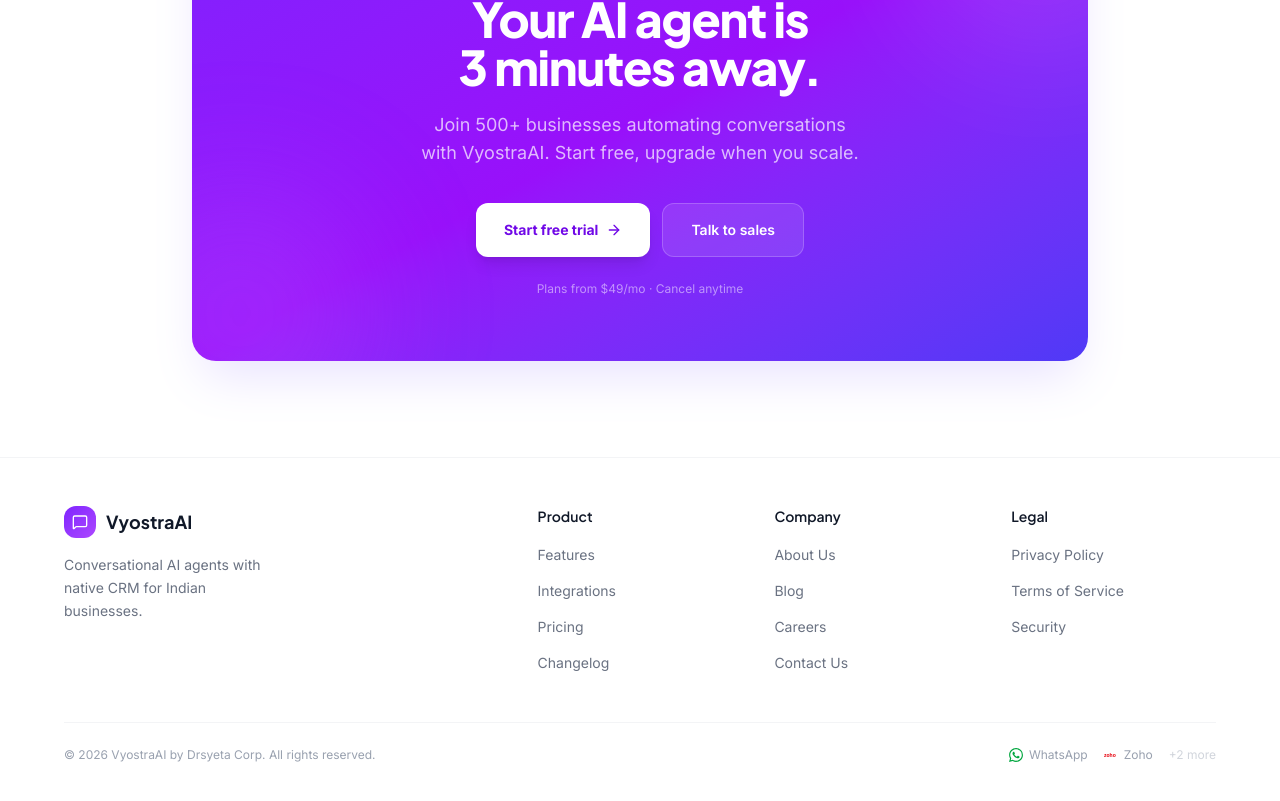
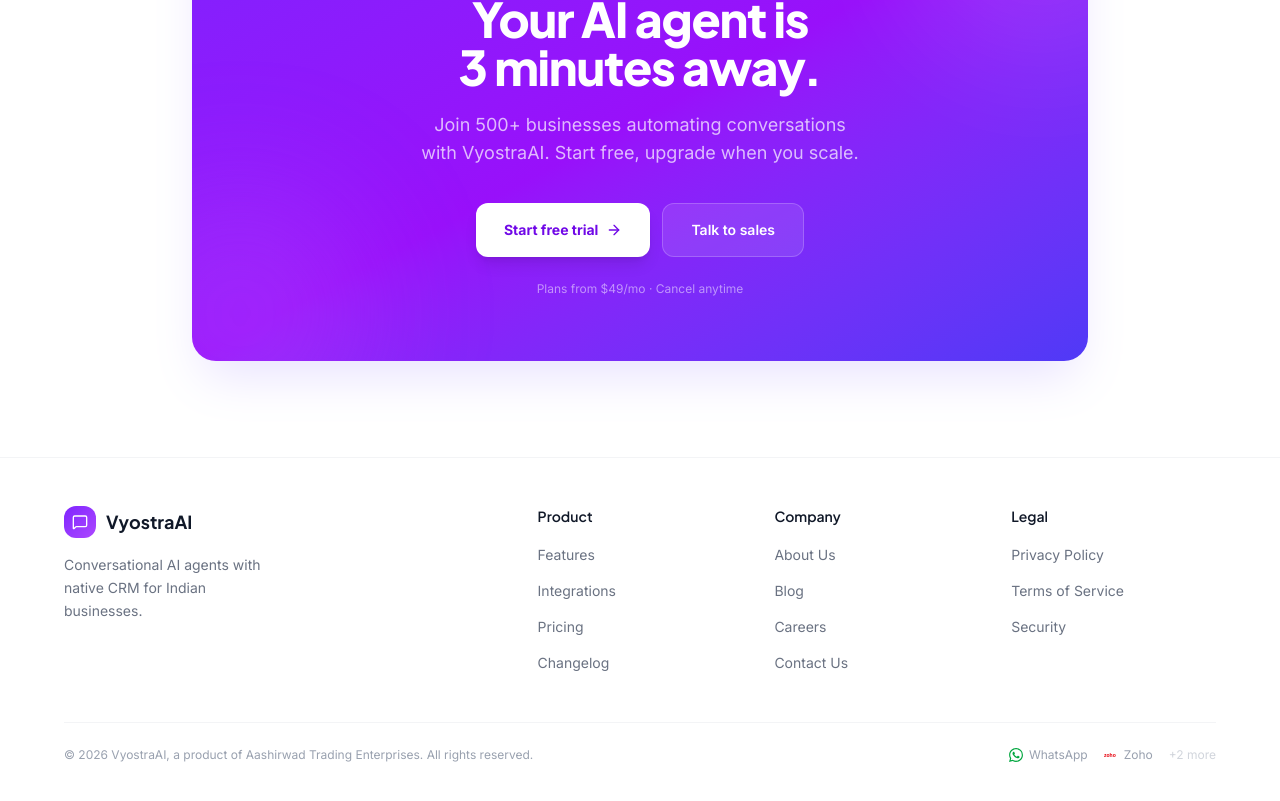
Before and after one commit to akvinayaktiwari/RigaChat, a React (Vite) app in the folder frontend/: page / in a window 1280 px wide. Shown: the part 6299-7100 px from the top of the page. Built offline with nearby package versions, Linux system fonts and the light colour scheme; no server answers.

Commit message:
fix: correct footer legal entity name
VyostraAI is a product of Aashirwad Trading Enterprises, not Drsyeta
Corp — this text is checked as part of Meta Business Verification.
Also syncs the stale footer quote in README.md/prompt.md to match.

```diff
--- a/frontend/src/components/landing/Footer.tsx
+++ b/frontend/src/components/landing/Footer.tsx
@@ -71,7 +71,7 @@ export default function Footer() {
         </div>
 
         <div className="border-t border-gray-100 pt-6 flex flex-col sm:flex-row items-center justify-between gap-4">
-          <p className="text-xs text-gray-400">© 2026 VyostraAI by Drsyeta Corp. All rights reserved.</p>
+          <p className="text-xs text-gray-400">© 2026 VyostraAI, a product of Aashirwad Trading Enterprises. All rights reserved.</p>
           <div className="flex items-center gap-4">
             <div className="flex items-center gap-1.5 text-xs text-gray-400">
               <WhatsAppIcon className="w-3.5 h-3.5 text-green-600" />
```
Also changed, not shown: 2 other files (tests, documents, lock files or other folders).
